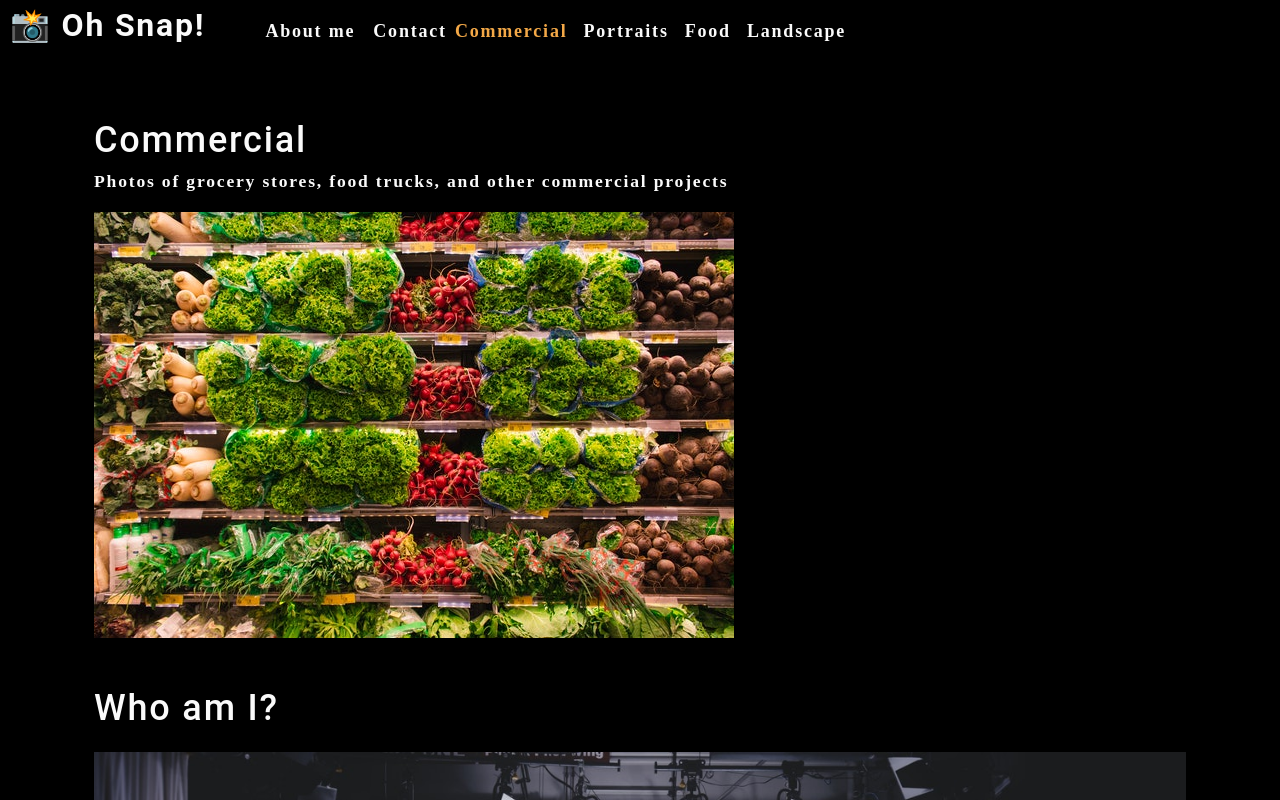
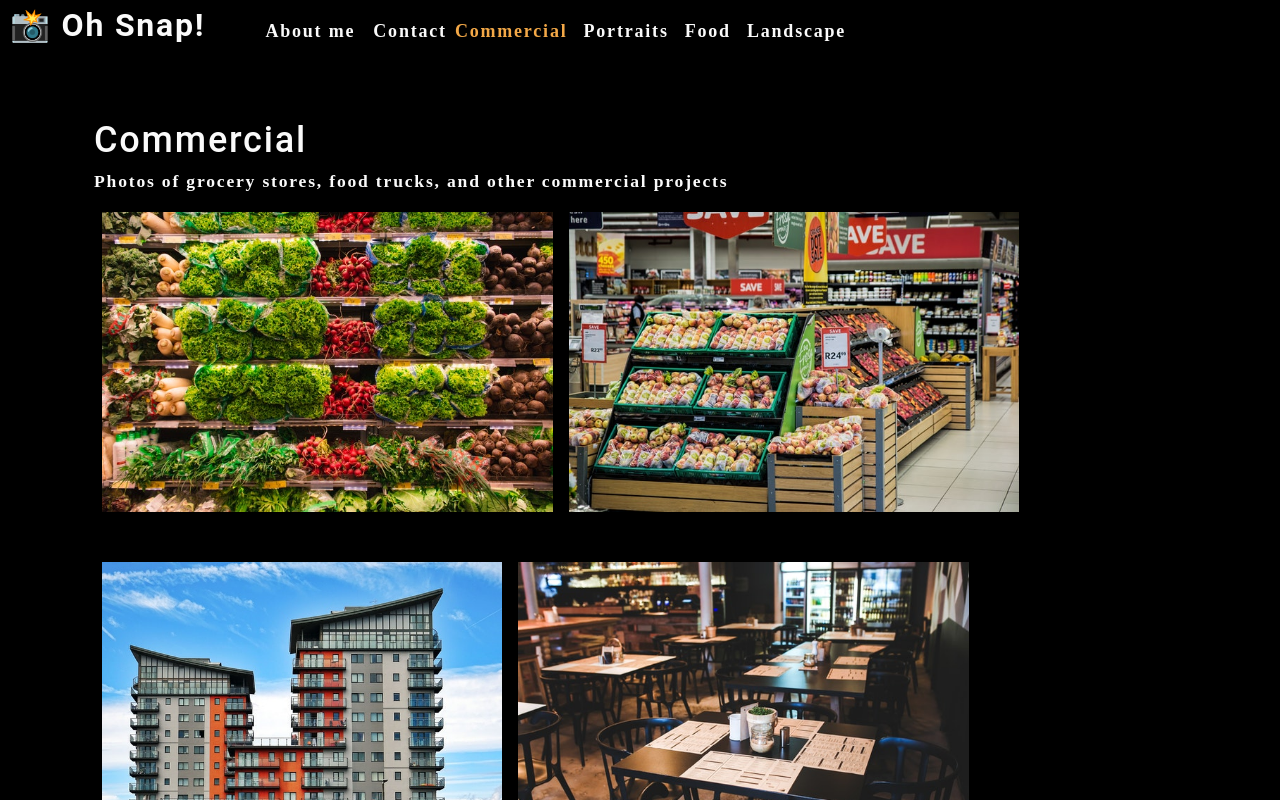
Before and after one commit to bgswilde/oh-snap, a React (Create React App) app: page / in a window 1280 px wide. Shown: the top 800 px of the page. Built offline with nearby package versions, Linux system fonts and the light colour scheme.

Commit message:
conditionally render images based on category in PhotoList, using props passed down in Gallery and App.

```diff
--- a/src/App.js
+++ b/src/App.js
@@ -1,5 +1,6 @@
 import React, { useState } from 'react';
 import './App.css';
+import './index.css';
 import About from './components/About';
 import Nav from './components/Nav';
 import Gallery from './components/Gallery';
@@ -25,7 +26,7 @@
         currentCategory={currentCategory}
       ></Nav>
       <main>
-        <Gallery></Gallery>
+        <Gallery currentCategory={currentCategory}></Gallery>
         <About></About>
       </main>
     </div>
--- a/src/components/Gallery/PhotoList.js
+++ /dev/null
@@ -1,16 +0,0 @@
-import React from 'react'
-
-import photo from '../../assets/small/commercial/0.jpg';
-
-function PhotoList() {
-    return (
-        <div>
-            <img
-                src={photo}
-                alt="Commercial Example"
-            />
-        </div>
-    )
-}
-
-export default PhotoList;
--- a/src/components/Gallery/index.js
+++ b/src/components/Gallery/index.js
@@ -1,17 +1,14 @@
 import React from "react";
 import { capitalizeFirstLetter } from '../../utils/helpers';
-import PhotoList from "./PhotoList";
+import PhotoList from "../PhotoList";
 
-function Gallery(props) {
-    const currentCategory = {
-        name: "commercial",
-        description: "Photos of grocery stores, food trucks, and other commercial projects",
-    };
+function Gallery({ currentCategory }) {
+    const { name, description } = currentCategory;
     return (
         <section>
-            <h1>{capitalizeFirstLetter(currentCategory.name)}</h1>
-            <p>{currentCategory.description}</p>
-            <PhotoList></PhotoList>
+            <h1 data-testid="h1tag">{capitalizeFirstLetter(name)}</h1>
+            <p>{ description }</p>
+            <PhotoList category={name} />
         </section>
     );
 }
--- a/src/components/Nav/index.js
+++ b/src/components/Nav/index.js
@@ -2,7 +2,6 @@
 import { capitalizeFirstLetter } from '../../utils/helpers';
 
 function Nav(props) {
-
 
     const {
         categories = [],
--- /dev/null
+++ b/src/components/PhotoList/index.js
@@ -0,0 +1,122 @@
+import React, { useState } from 'react'
+// import Modal from '../Modal';
+
+
+const PhotoList = ({ category }) => {
+    const [photos] = useState([
+        {
+          name: 'Grocery aisle',
+          category: 'commercial',
+          description: 'Lorem ipsum dolor sit amet, consectetur adipiscing elit. Nunc ultricie',
+        },
+        {
+          name: 'Grocery booth',
+          category: 'commercial',
+          description: 'Lorem ipsum dolor sit amet, consectetur adipiscing elit. Nunc ultricie',
+        },
+        {
+          name: 'Building exterior',
+          category: 'commercial',
+          description: 'Lorem ipsum dolor sit amet, consectetur adipiscing elit. Nunc ultricie',
+        },
+        {
+          name: 'Restaurant table',
+          category: 'commercial',
+          description: 'Lorem ipsum dolor sit amet, consectetur adipiscing elit. Nunc ultricie',
+        },
+        {
+          name: 'Cafe interior',
+          category: 'commercial',
+          description: 'Lorem ipsum dolor sit amet, consectetur adipiscing elit. Nunc ultricie',
+        },
+        {
+          name: 'Cat green eyes',
+          category: 'portraits',
+          description: 'Lorem ipsum dolor sit amet, consectetur adipiscing elit. Nunc ultricie',
+        },
+        {
+          name: 'Green parrot',
+          category: 'portraits',
+          description: 'Lorem ipsum dolor sit amet, consectetur adipiscing elit. Nunc ultricie',
+        },
+        {
+          name: 'Yellow macaw',
+          category: 'portraits',
+          description: 'Lorem ipsum dolor sit amet, consectetur adipiscing elit. Nunc ultricie',
+        },
+        {
+          name: 'Pug smile',
+          category: 'portraits',
+          description: 'Lorem ipsum dolor sit amet, consectetur adipiscing elit. Nunc ultricie',
+        },
+        {
+          name: 'Pancakes',
+          category: 'food',
+          description: 'Lorem ipsum dolor sit amet, consectetur adipiscing elit. Nunc ultricie',
+        },
+        {
+          name: 'Burrito',
+          category: 'food',
+          description: 'Lorem ipsum dolor sit amet, consectetur adipiscing elit. Nunc ultricie',
+        },
+        {
+          name: 'Scallop pasta',
+          category: 'food',
+          description: 'Lorem ipsum dolor sit amet, consectetur adipiscing elit. Nunc ultricie',
+        },
+        {
+          name: 'Burger',
+          category: 'food',
+          description: 'Lorem ipsum dolor sit amet, consectetur adipiscing elit. Nunc ultricie',
+        },
+        {
+          name: 'Fruit bowl',
+          category: 'food',
+          description: 'Lorem ipsum dolor sit amet, consectetur adipiscing elit. Nunc ultricie',
+        },
+        {
+          name: 'Green river',
+          category: 'landscape',
+          description: 'Lorem ipsum dolor sit amet, consectetur adipiscing elit. Nunc ultricie',
+        },
+        {
+          name: 'Docks',
+          category: 'landscape',
+          description: 'Lorem ipsum dolor sit amet, consectetur adipiscing elit. Nunc ultricie',
+        },
+        {
+          name: 'Panoramic village by sea',
+          category: 'landscape',
+          description: 'Lorem ipsum dolor sit amet, consectetur adipiscing elit. Nunc ultricie',
+        },
+        {
+          name: 'Domestic landscape',
+          category: 'landscape',
+          description: 'Lorem ipsum dolor sit amet, consectetur adipiscing elit. Nunc ultricie',
+        },
+        {
+          name: 'Park bench',
+          category: 'landscape',
+          description: 'Lorem ipsum dolor sit amet, consectetur adipiscing elit. Nunc ultricie',
+        },
+    ]);
+
+    const currentPhotos = photos.filter((photo) => photo.category === category);
+
+    return (
+        <div>
+            <div className="flex-row">
+                {currentPhotos.map((image, i) => (
+                    <img
+                        src={require(`../../assets/small/${category}/${i}.jpg`).default}
+                        alt={image.name}
+                        className="img-thumbnail mx-1"
+                        key={image.name}
+                    />
+                ))}
+            </div>
+        </div>
+    )
+}
+
+export default PhotoList;
```
